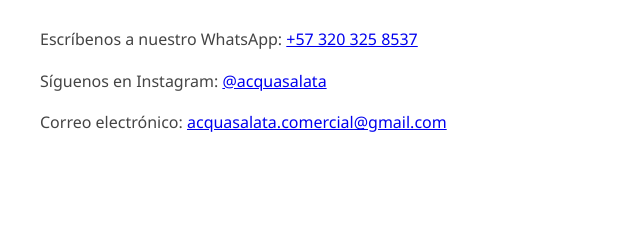
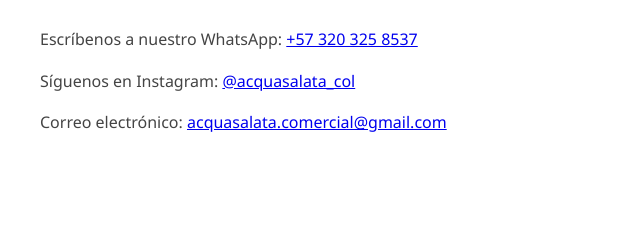
Before and after one commit to acquasalata/acqua-salata, a plain HTML site: page index.html in a window 1280 px wide. Shown: the part 1923-2163 px from the top of the page, 0-640 px from the left. Drawn offline with Linux system fonts and the light colour scheme.

Commit message:
Update index.html

```diff
--- a/index.html
+++ b/index.html
@@ -96,7 +96,7 @@
   <section id="contacto">
     <h2>Contáctanos</h2>
     <p>Escríbenos a nuestro WhatsApp: <a href="https://wa.me/573203258537" target="_blank">+57 320 325 8537</a></p>
-    <p>Síguenos en Instagram: <a href="https://instagram.com/acquasalata" target="_blank">@acquasalata</a></p>
+    <p>Síguenos en Instagram: <a href="https://instagram.com/acquasalata_col" target="_blank">@acquasalata_col</a></p>
     <p>Correo electrónico: <a href="mailto:acquasalata.comercial@gmail.com">acquasalata.comercial@gmail.com</a></p>
   </section>
 
```
